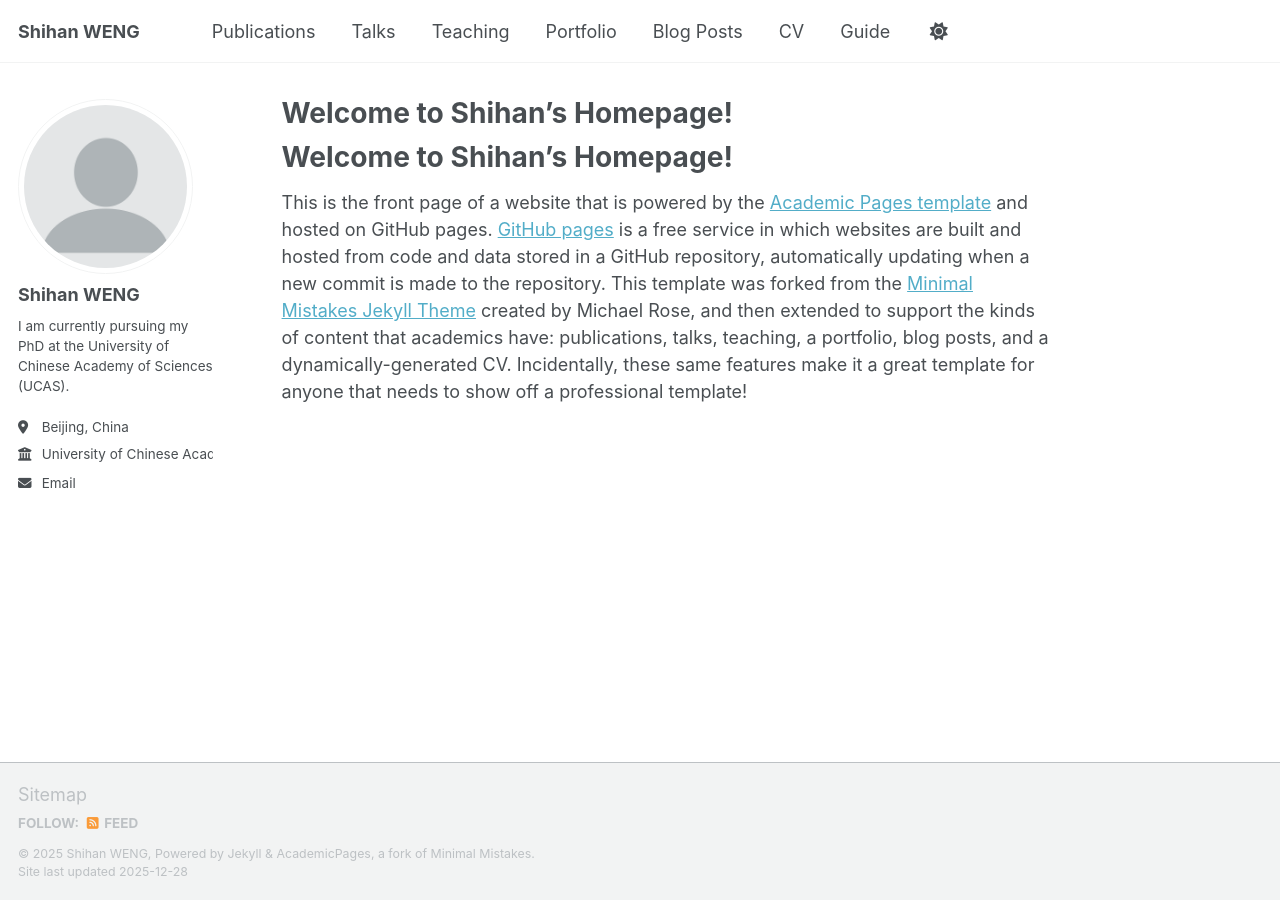
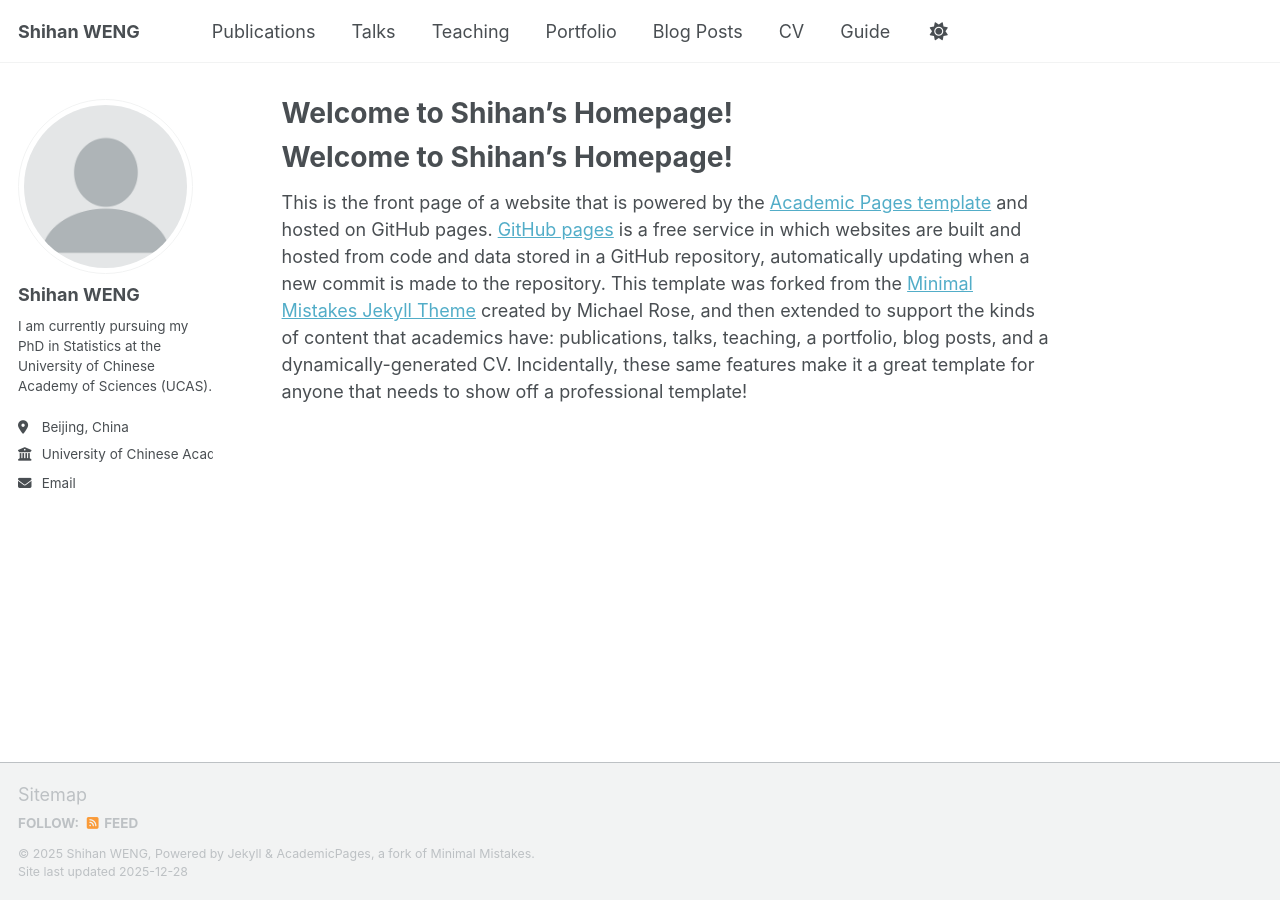
Before and after one commit to ShihanWENG/ShihanWENG.github.io, a Jekyll site: the page built from _pages/about.md, in a window 1280 px wide. Built offline with Jekyll 4.4.1, drawn with Linux system fonts in a browser that asks for light colours; a script bundle is joined from its source files by our own code; library files that are not in the unit come from our copies; our own code applies the rules of GitHub Pages for plain Markdown files.

Commit message:
Update _config.yml

```diff
--- a/_config.yml
+++ b/_config.yml
@@ -26,7 +26,7 @@
   avatar           : "profile.png"
   name             : "Shihan WENG"
   pronouns         : # example: "she/her"
-  bio              : "I am currently pursuing my PhD at the University of Chinese Academy of Sciences (UCAS)."
+  bio              : "I am currently pursuing my PhD in Statistics at the University of Chinese Academy of Sciences (UCAS)."
   location         : "Beijing, China"
   employer         : "University of Chinese Academy of Sciences"
   uri              : # URL
```
